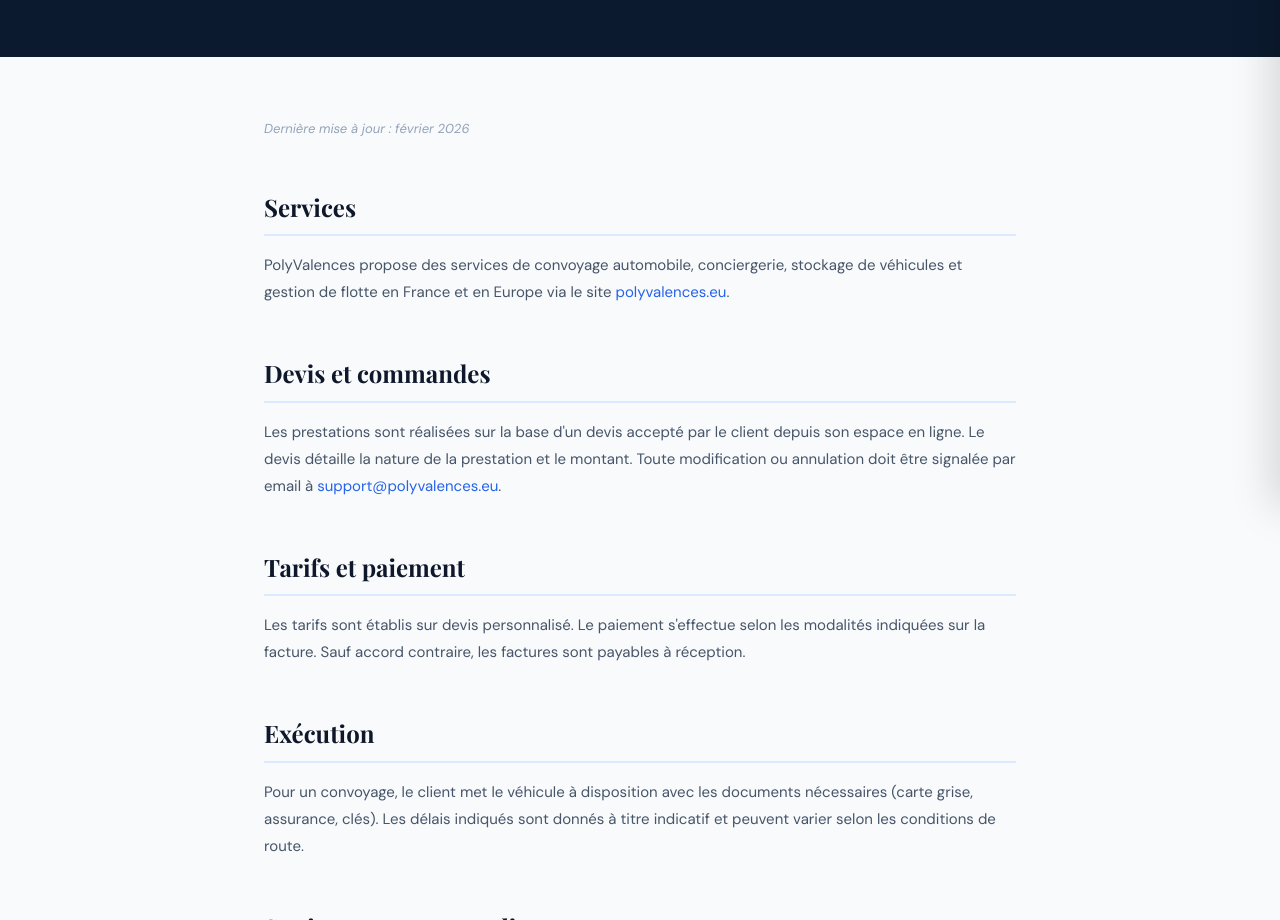
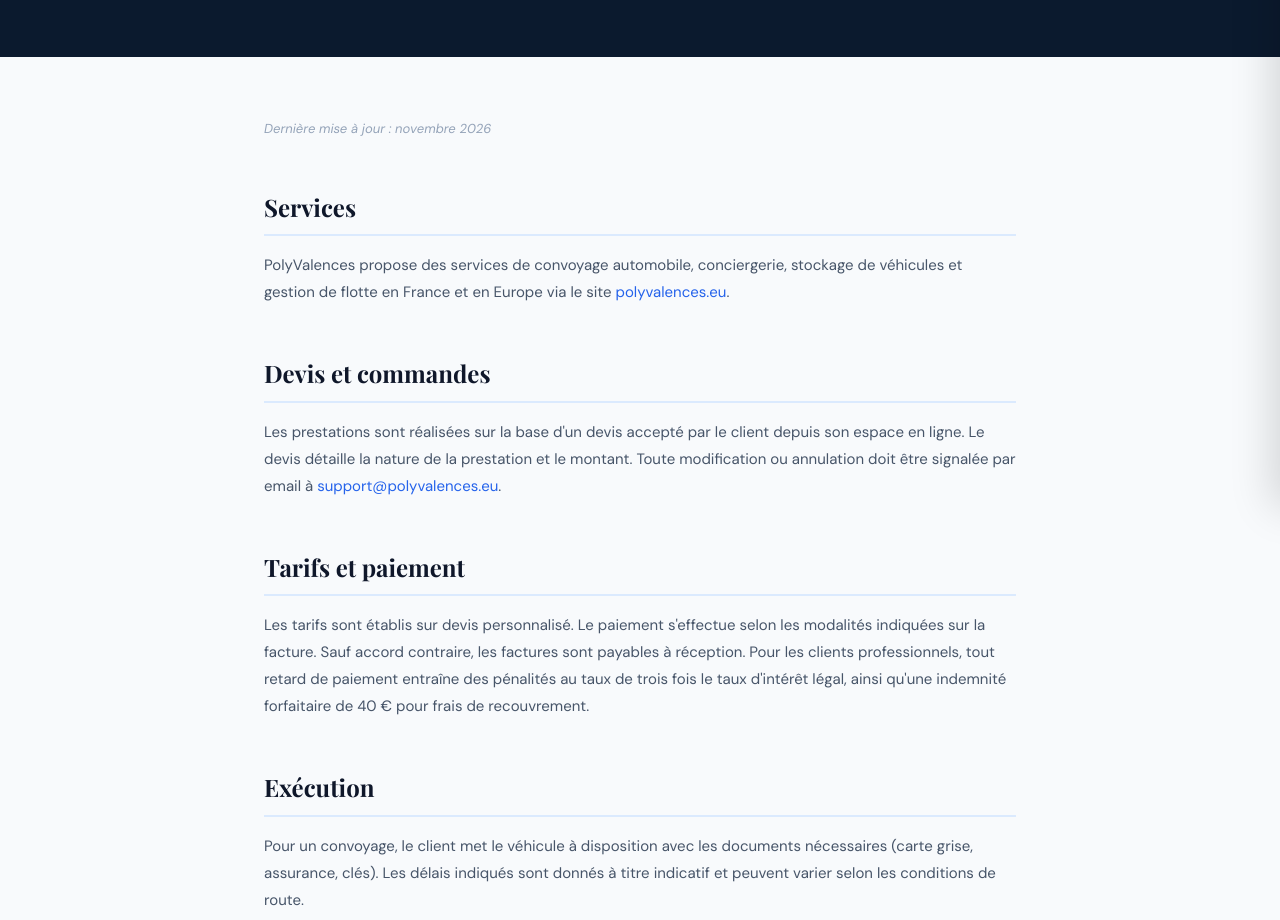
Before and after one commit to polyvalences-eu/polyvalences-eu.github.io, a plain HTML site: page cgv/index.html in a window 1280 px wide. Shown: the part 293-1213 px from the top of the page. Drawn offline with nearby package versions, Linux system fonts and the light colour scheme.

Commit message:
CGV : mention des penalites de retard et de l'indemnite de recouvrement
Ajout, pour les clients professionnels, des penalites de retard (trois fois
le taux d'interet legal) et de l'indemnite forfaitaire de 40 EUR.
Delai de paiement inchange (a reception). Date de mise a jour : novembre 2026.

Co-Authored-By: Claude Fable 5.2 <noreply@anthropic.com>

```diff
--- a/cgv/index.html
+++ b/cgv/index.html
@@ -325,7 +325,7 @@
 
 <!-- ===== CONTENT ===== -->
 <main class="legal-content">
-    <p class="last-updated">Dernière mise à jour : février 2026</p>
+    <p class="last-updated">Dernière mise à jour : novembre 2026</p>
 
     <h2>Services</h2>
     <p>PolyValences propose des services de convoyage automobile, conciergerie, stockage de véhicules et gestion de flotte en France et en Europe via le site <a href="https://polyvalences.eu">polyvalences.eu</a>.</p>
@@ -334,7 +334,7 @@
     <p>Les prestations sont réalisées sur la base d'un devis accepté par le client depuis son espace en ligne. Le devis détaille la nature de la prestation et le montant. Toute modification ou annulation doit être signalée par email à <a href="mailto:support@polyvalences.eu">support@polyvalences.eu</a>.</p>
 
     <h2>Tarifs et paiement</h2>
-    <p>Les tarifs sont établis sur devis personnalisé. Le paiement s'effectue selon les modalités indiquées sur la facture. Sauf accord contraire, les factures sont payables à réception.</p>
+    <p>Les tarifs sont établis sur devis personnalisé. Le paiement s'effectue selon les modalités indiquées sur la facture. Sauf accord contraire, les factures sont payables à réception. Pour les clients professionnels, tout retard de paiement entraîne des pénalités au taux de trois fois le taux d'intérêt légal, ainsi qu'une indemnité forfaitaire de 40 € pour frais de recouvrement.</p>
 
     <h2>Exécution</h2>
     <p>Pour un convoyage, le client met le véhicule à disposition avec les documents nécessaires (carte grise, assurance, clés). Les délais indiqués sont donnés à titre indicatif et peuvent varier selon les conditions de route.</p>
```
